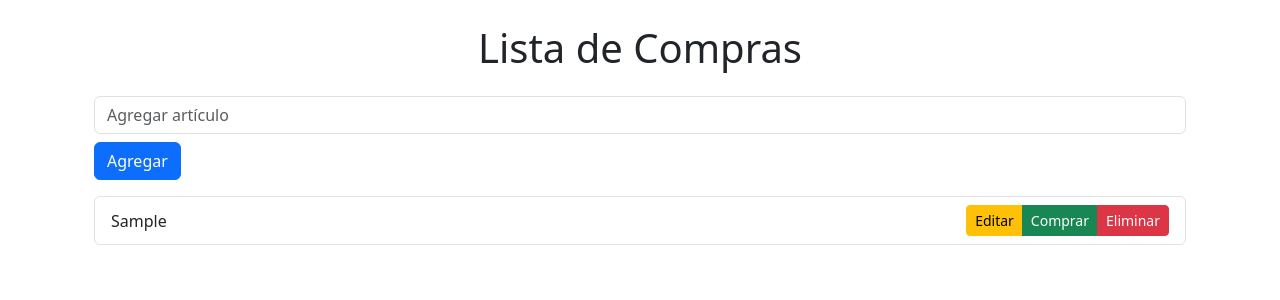
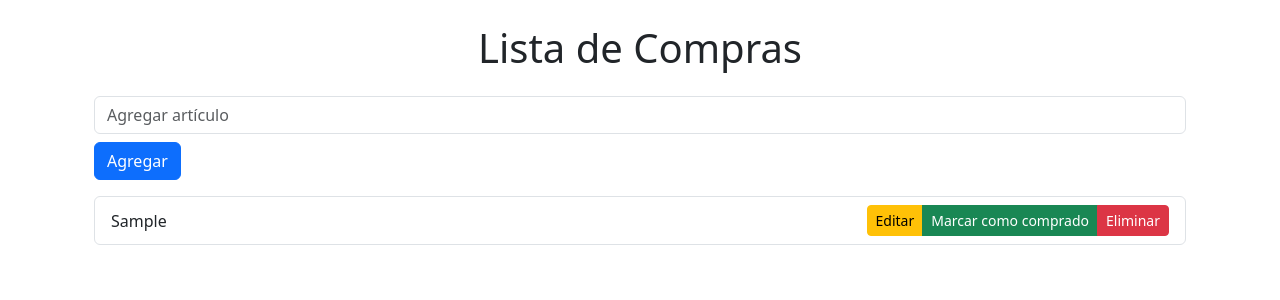
Before and after one commit to T91-PrograWeb1-G2-2025/listaCompras, a React (Create React App) app: page / in a window 1280 px wide. Both pictures are taken after typing "Sample" into the empty fields and a click on the button "Agregar". Shown: the top 300 px of the page. Built offline with nearby package versions, Linux system fonts and the light colour scheme.

Commit message:
Cambiando para mas claridad
compradp / marcar como comprado

```diff
--- a/src/components/ListaDeCompras.jsx
+++ b/src/components/ListaDeCompras.jsx
@@ -101,7 +101,7 @@ function ListaDeCompras() {
                     Editar
                   </button>
                   <button onClick={() => toggleItem(item.id)} className="btn btn-sm btn-success">
-                    {item.purchased ? "Desmarcar" : "Comprar"}
+                    {item.purchased ? "Comprado" : "Marcar como comprado"}
                   </button>
                   <button onClick={() => handleDeleteItem(item.id)} className="btn btn-sm btn-danger">
                     Eliminar
```
